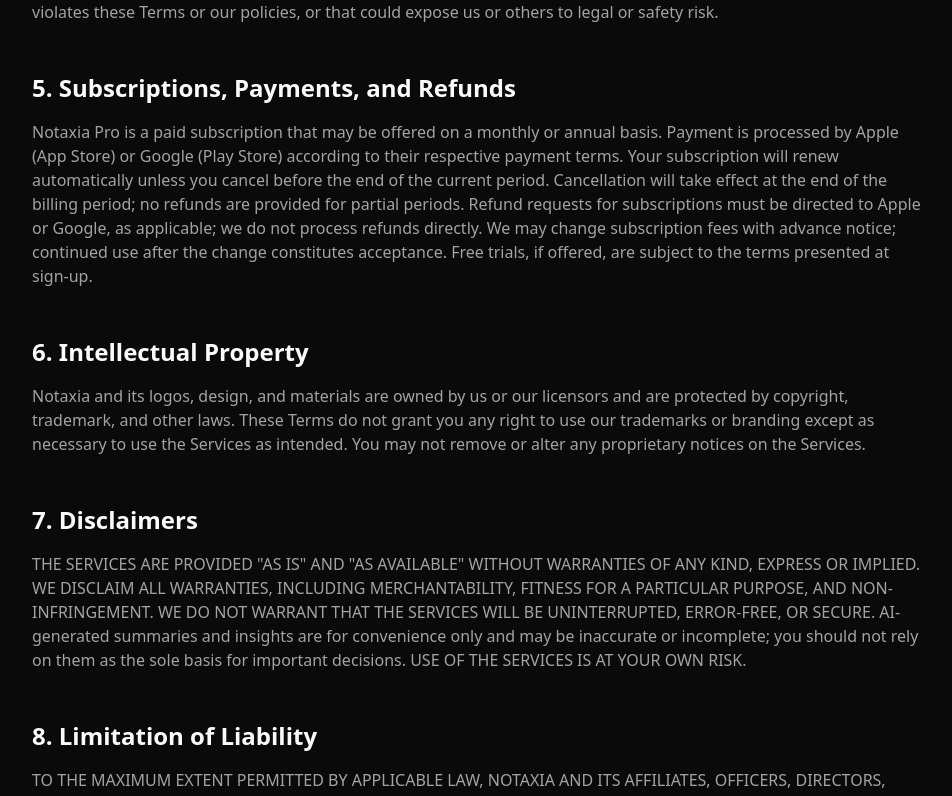
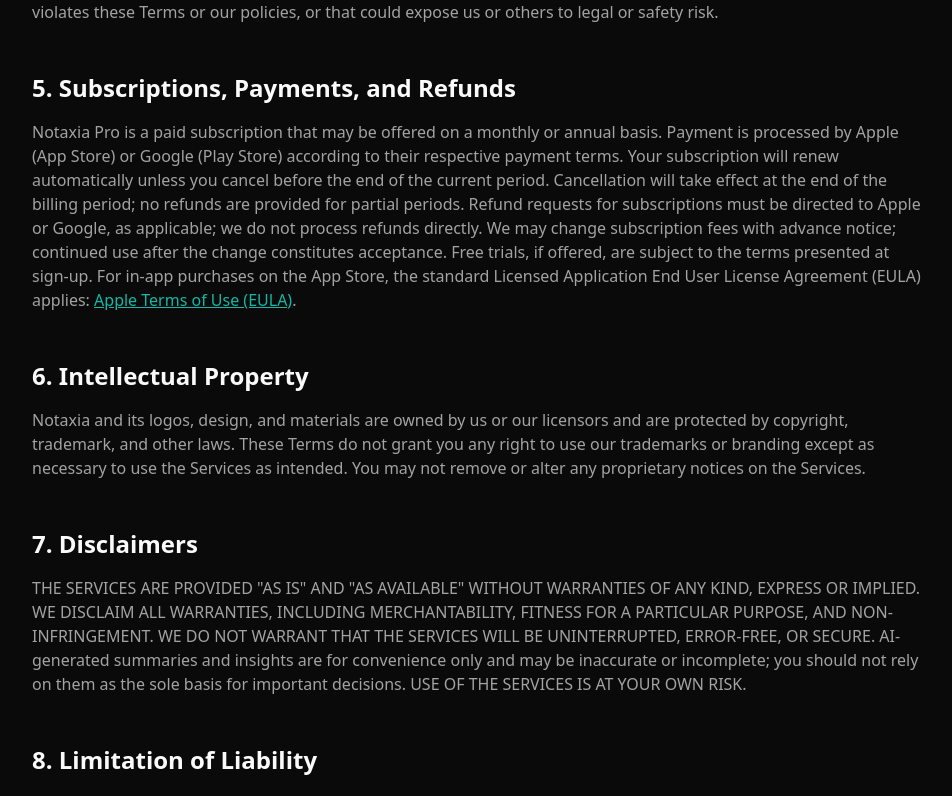
Before and after one commit to njimmy11/notaxia-web, a Next.js app: page /terms in a window 1280 px wide. Shown: the part 1560-2356 px from the top of the page, without its empty margins (160-1112 px from the left). Built offline with nearby package versions, Linux system fonts and the light colour scheme.

Commit message:
Update TermsPage component to include Apple EULA link for in-app purchases, enhancing clarity on subscription terms and conditions.

```diff
--- a/app/terms/page.tsx
+++ b/app/terms/page.tsx
@@ -67,7 +67,7 @@
         <section className="mt-12">
           <h2 className="text-2xl font-bold mb-4">5. Subscriptions, Payments, and Refunds</h2>
           <p className="text-[var(--muted)] mb-4">
-            Notaxia Pro is a paid subscription that may be offered on a monthly or annual basis. Payment is processed by Apple (App Store) or Google (Play Store) according to their respective payment terms. Your subscription will renew automatically unless you cancel before the end of the current period. Cancellation will take effect at the end of the billing period; no refunds are provided for partial periods. Refund requests for subscriptions must be directed to Apple or Google, as applicable; we do not process refunds directly. We may change subscription fees with advance notice; continued use after the change constitutes acceptance. Free trials, if offered, are subject to the terms presented at sign-up.
+            Notaxia Pro is a paid subscription that may be offered on a monthly or annual basis. Payment is processed by Apple (App Store) or Google (Play Store) according to their respective payment terms. Your subscription will renew automatically unless you cancel before the end of the current period. Cancellation will take effect at the end of the billing period; no refunds are provided for partial periods. Refund requests for subscriptions must be directed to Apple or Google, as applicable; we do not process refunds directly. We may change subscription fees with advance notice; continued use after the change constitutes acceptance. Free trials, if offered, are subject to the terms presented at sign-up. For in-app purchases on the App Store, the standard Licensed Application End User License Agreement (EULA) applies: <a href="https://www.apple.com/legal/internet-services/itunes/dev/stdeula/" target="_blank" rel="noopener noreferrer" className="text-[var(--primary)] underline hover:no-underline">Apple Terms of Use (EULA)</a>.
           </p>
         </section>
 
```
